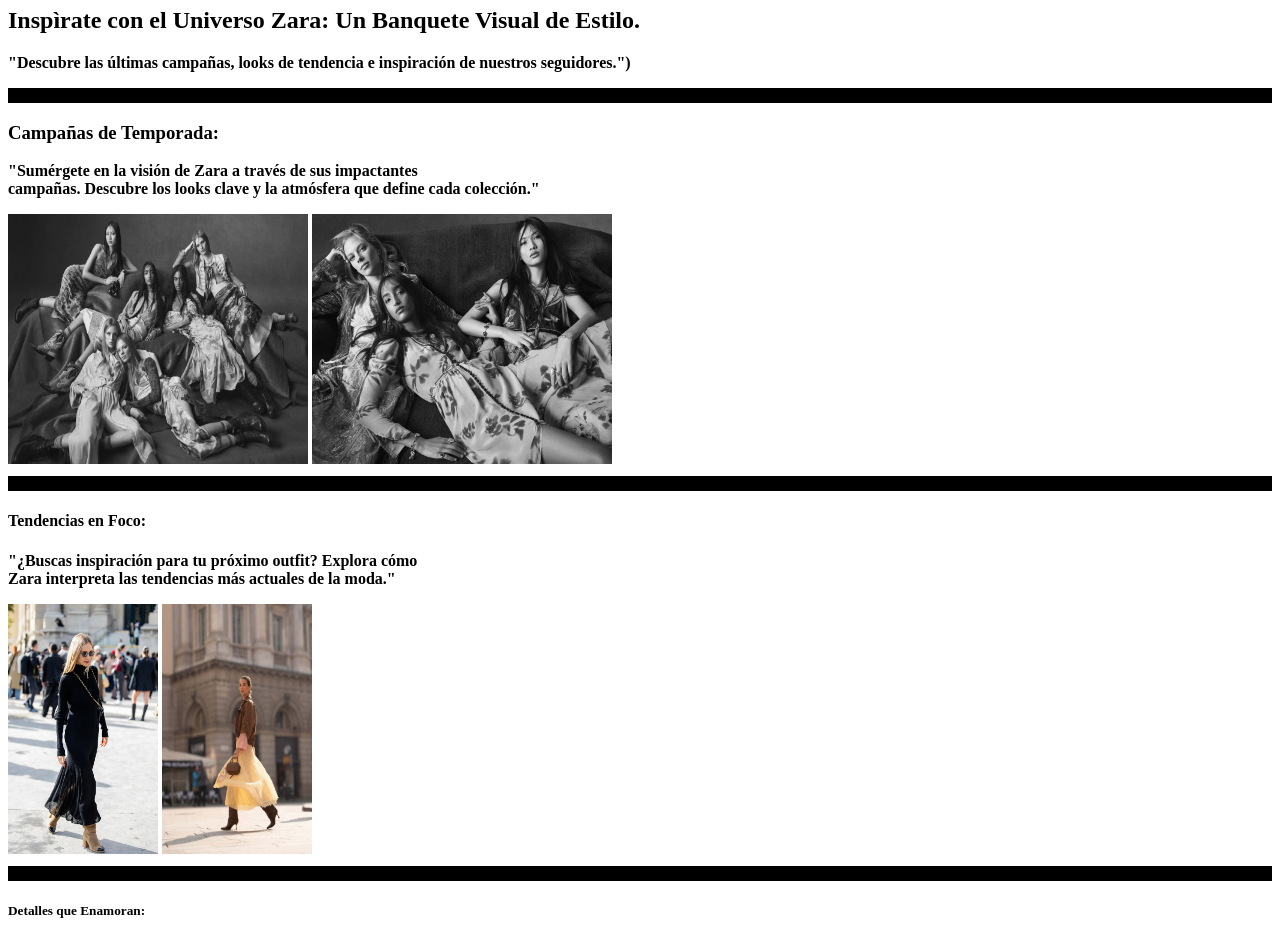
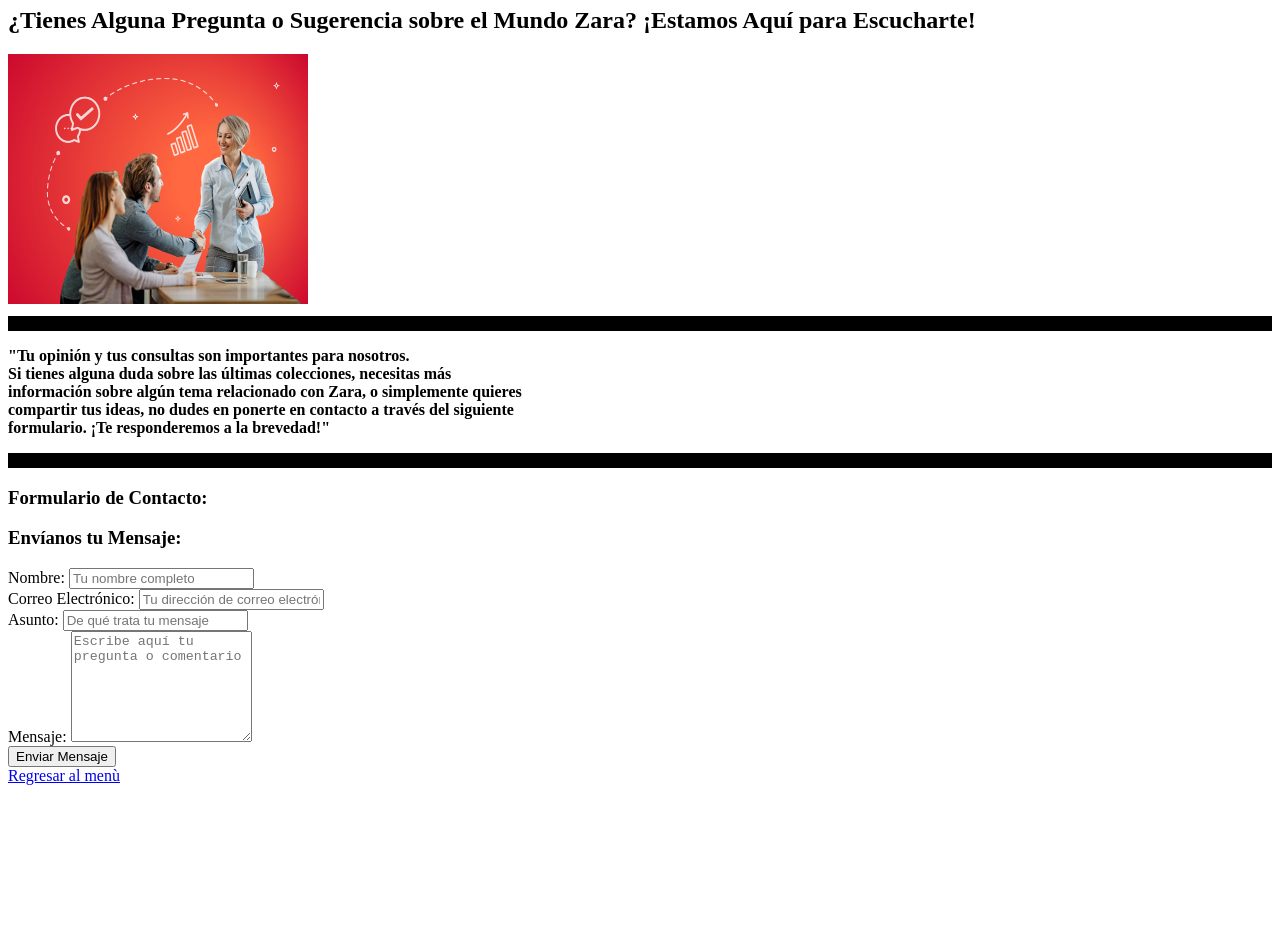
Before and after one commit to Paolam08/Paolaa, a plain HTML site: page Ordenar.html in a window 1280 px wide. Shown: the part 119-1057 px from the top of the page. After the commit the page ends 912 px from the top, so only its background shows below. Drawn offline with Linux system fonts and the light colour scheme.

Commit message:
Update Ordenar.html

```diff
--- a/Ordenar.html
+++ b/Ordenar.html
@@ -26,36 +26,50 @@
 <body>
 
     <nav>
-        <a href="inicio.html">Inicio</a>
-        <a href="galeria.html">Galería</a>
-        <a href="ordenar.html">Ordenar</a>
-        <a href="contactanos.html">Contáctanos</a>
+        <a href="Inicio.html">Inicio</a>
+        <a href="Galeria.html">Galería</a>
+        <a href="Ordenar.html">Ordenar</a>
+        <a href="Contáctanos.html">Contáctanos</a>
     </nav>
 
-    <h1>Categorìas</h1>
+    <h1>Ordenar</h1>
 
-    <h2>Inspìrate con el Universo Zara: Un Banquete Visual de Estilo.</h2>
-    <p><strong>"Descubre las últimas campañas, looks de tendencia e inspiración de nuestros seguidores.")</strong></p>
+    <h2>¿Tienes Alguna Pregunta o Sugerencia sobre el Mundo Zara? ¡Estamos Aquí para Escucharte!</h2>
+    <img src="comunicación_otecimpulsa.png" alt="Fotografía" width="300" height="250">
     <hr color = "black" size = "15" aling = "center">
 
-    <h3>Campañas de Temporada:</h3>
-    <p><strong>"Sumérgete en la visión de Zara a través de sus impactantes <br>
-    campañas. Descubre los looks clave y la atmósfera que define cada colección."</strong></p>
-    <img src="15870411626749.jpg" alt="Fotografía" width="300" height="250">  <img src="ppp.jpg" alt="Fotografía" width="300" height="250">
+    <p><strong>"Tu opinión y tus consultas son importantes para nosotros. <br>
+    Si tienes alguna duda sobre las últimas colecciones, necesitas más <br>
+    información sobre algún tema relacionado con Zara, o simplemente quieres<br>
+    compartir tus ideas, no dudes en ponerte en contacto a través del siguiente<br>
+    formulario. ¡Te responderemos a la brevedad!"</strong></p>
     <hr color = "black" size = "15" aling = "center">
 
-    <h4>Tendencias en Foco:</h4>
-    <p><strong> "¿Buscas inspiración para tu próximo outfit? Explora cómo <br>
-    Zara interpreta las tendencias más actuales de la moda."</strong></p>
-    <img src="look-invierno_5d4b8663_241028103527_1280x1920.webp" alt="Fotografía" width="150" height="250"> <img src="17407405043831.jpg" alt="Fotografía" width="150" height="250">
-    <hr color = "black" size = "15" aling = "center">
+    <h3>Formulario de Contacto:</h3>
 
-    <h5>Detalles que Enamoran:</h5>
-    <p><strong>"A veces, la belleza está en los detalles. Explora de cerca la <br>
-    calidad de los tejidos, los acabados y los accesorios que hacen especial a<br>
-    cada prenda de Zara."</strong></p>
-    <img src="2025020807511192903.webp" alt="Fotografía" width="200" height="250"> <img src="gucci-clp-f24-078-66fab92d0f790.avif" alt="Fotografía" width="200" height="250">
-    <hr color = "black" size = "15" aling = "center">
+    <div class="formulario-contacto">
+        <h3>Envíanos tu Mensaje:</h3>
+        <form action="/procesar-formulario" method="POST">
+            <div class="campo-formulario">
+                <label for="nombre">Nombre:</label>
+                <input type="text" id="nombre" name="nombre" placeholder="Tu nombre completo" required>
+            </div>
+            <div class="campo-formulario">
+                <label for="email">Correo Electrónico:</label>
+                <input type="email" id="email" name="email" placeholder="Tu dirección de correo electrónico" required>
+            </div>
+            <div class="campo-formulario">
+                <label for="asunto">Asunto:</label>
+                <input type="text" id="asunto" name="asunto" placeholder="De qué trata tu mensaje">
+            </div>
+            <div class="campo-formulario">
+                <label for="mensaje">Mensaje:</label>
+                <textarea id="mensaje" name="mensaje" rows="7" placeholder="Escribe aquí tu pregunta o comentario" required></textarea>
+            </div>
+            <button type="submit" class="boton-enviar">Enviar Mensaje</button>
+        </form>
+    </div>
+
 
     <a href="index.html"> Regresar al menù </a>
 </body>
```
